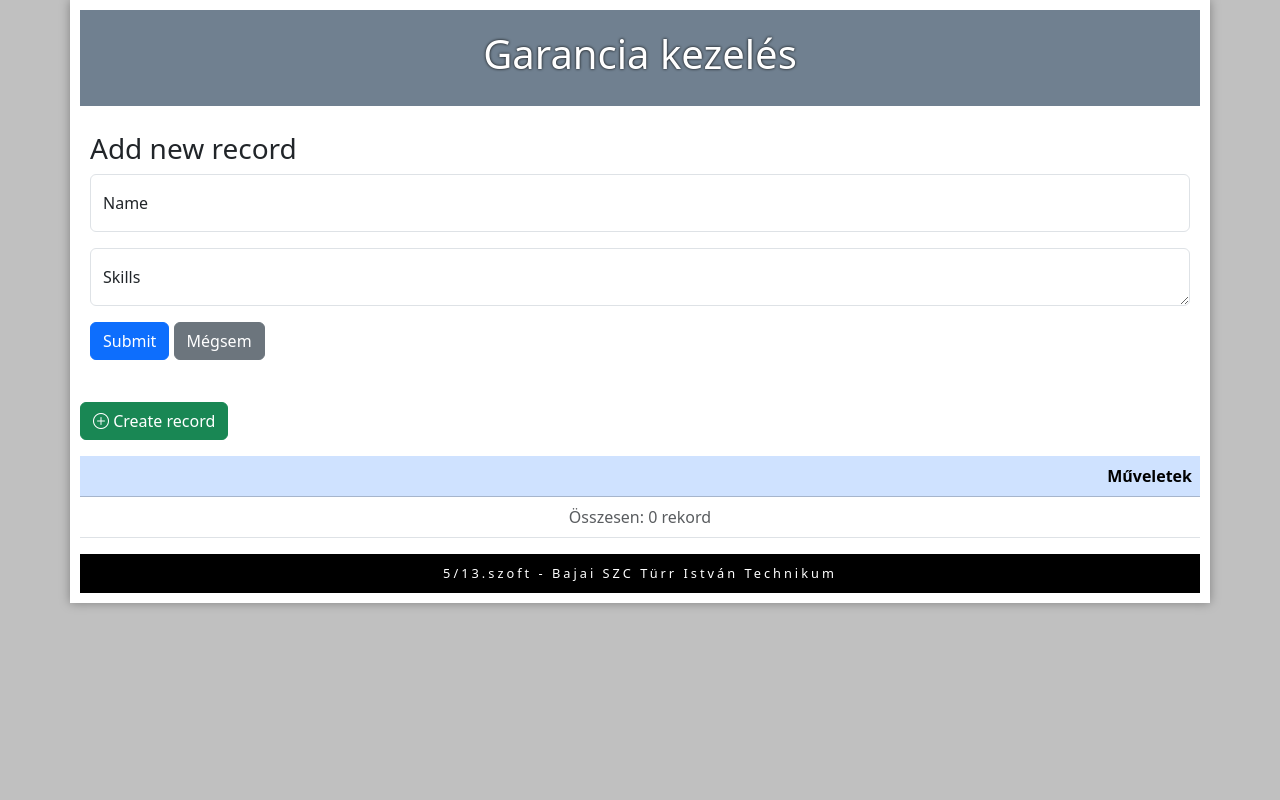
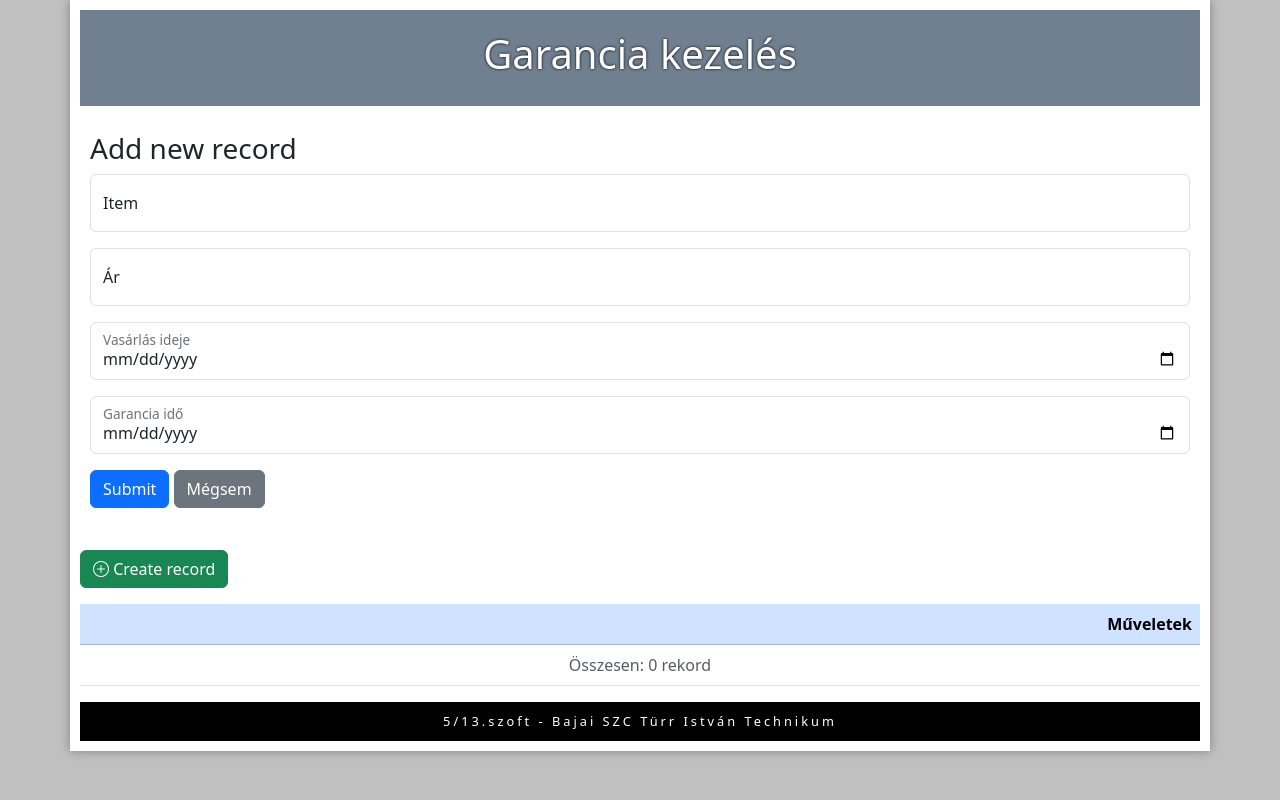
Before and after one commit to HollowReaper77/PHP-feladatok, a PHP site: page /?pg=create in a window 1280 px wide. Run offline with PHP 8.4, Linux system fonts and the light colour scheme; data that the repository does not hold is empty.

Commit message:
itt a vége fuss el véle

```diff
--- a/Garanciakezelés/_createRecord.php
+++ b/Garanciakezelés/_createRecord.php
@@ -5,7 +5,7 @@
                 Add meg a nevet!
             </div>';
         }else{
-            $db->execute("INSERT INTO skills VALUES(null, '".$_POST['name']."', '".$_POST['skills']."')");
+            $db->execute("INSERT INTO garancia VALUES(null, '".$_POST['item']."', '".$_POST['ar']."', '".$_POST['vasarlasideje']."', '".$_POST['garanciaido']."')");
             echo '<div class="alert alert-success" role="alert">
             Sikeres felvétel!
         </div>';
@@ -17,13 +17,25 @@
 
     <h3>Add new record</h3>
     <div class="form-floating mb-3">
-        <input type="text" class="form-control" id="name" name="name" placeholder="">
-        <label for="name">Name</label>
+        <input type="text" class="form-control" id="item" name="item" placeholder="">
+        <label for="item">Item</label>
     </div>
+
     <div class="form-floating mb-3">
-        <textarea class="form-control" placeholder="Write a skills..." id="skills" name="skills"></textarea>
-        <label for="skills">Skills</label>
+        <input type="number" class="form-control" id="ar" name="ar" placeholder="">
+        <label for="ar">Ár</label>
     </div>
+
+    <div class="form-floating mb-3">
+        <input type="date" class="form-control" id="vasarlasideje" name="vasarlasideje" placeholder="">
+        <label for="vasarlasideje">Vasárlás ideje</label>
+    </div>
+
+    <div class="form-floating mb-3">
+        <input type="date" class="form-control" id="garanciaido" name="garanciaido" placeholder="">
+        <label for="garanciaido">Garancia idő</label>
+    </div>
+
     <input type="submit" value="Submit" name="add" class="btn btn-primary mb-3">
     <a href="index.php" class="btn btn-secondary mb-3">Mégsem</a>
 
--- a/Garanciakezelés/_deleteRecord.php
+++ b/Garanciakezelés/_deleteRecord.php
@@ -4,14 +4,14 @@
     $id = @$_GET['id'];
 
     if (isset($_POST['deleteBtn'])){
-        $db->execute('DELETE FROM skills WHERE ID='.$id);
+        $db->execute('DELETE FROM garancia WHERE ID='.$id);
         echo '<div class="alert alert-success" role="alert">
         Sikeres törlés!
         </div>';
     }
     else{
         echo 'Biztosan törlöd az alűábbi rekordot?';
-        $db->query('SELECT * FROM skills WHERE ID='.$id);
+        $db->query('SELECT * FROM garancia WHERE ID='.$id);
         $db->showRecord();
         echo '<form method="POST">
         <input type="submit" value="Törlés" name="deleteBtn" class="btn btn-danger mb-3">
--- a/Garanciakezelés/_infoRecord.php
+++ b/Garanciakezelés/_infoRecord.php
@@ -3,7 +3,7 @@
     // átvesszük az url-ből az id értékét
     $id = $_GET['id'];
     // lekérdezzük a megadott id-jű rekordot
-    $db->query('SELECT * FROM skills WHERE ID='.$id);
+    $db->query('SELECT * FROM garancia WHERE ID='.$id);
     // megjelenítjük az adatait
     $db->showRecord();
 
```
Also changed, not shown: Garanciakezelés/_updateRecord.php (+22 -9 lines).
